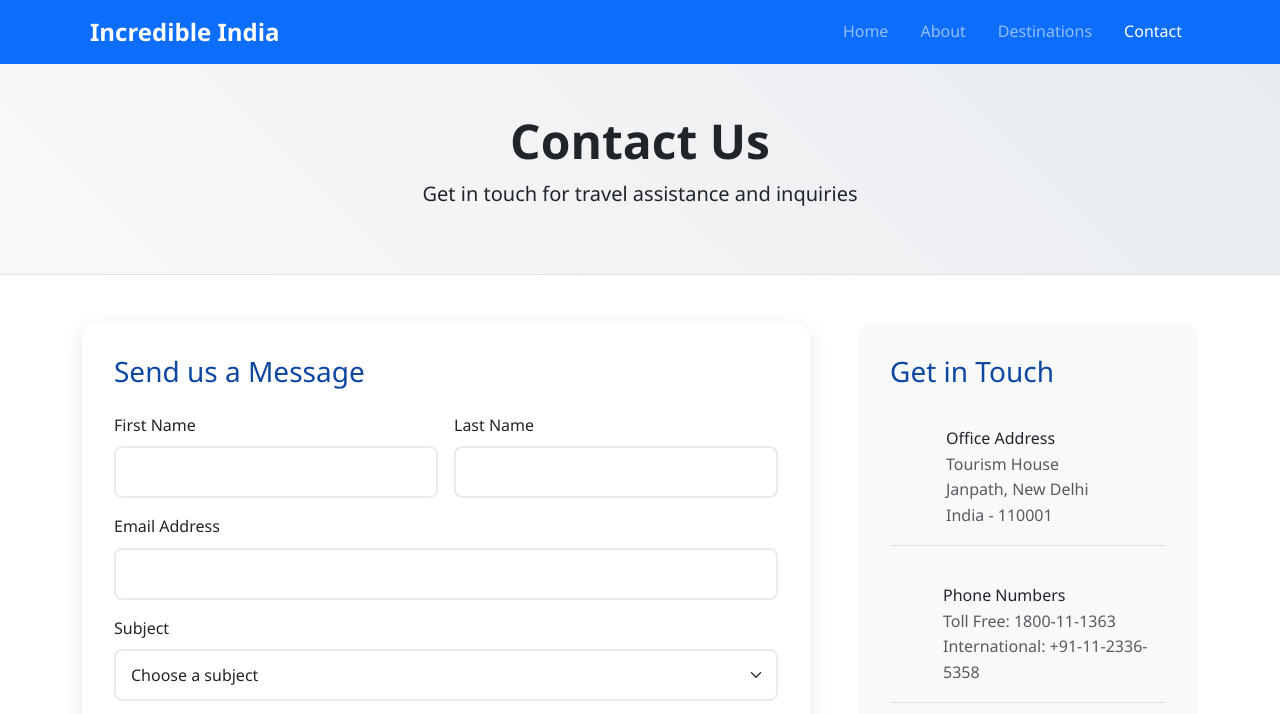
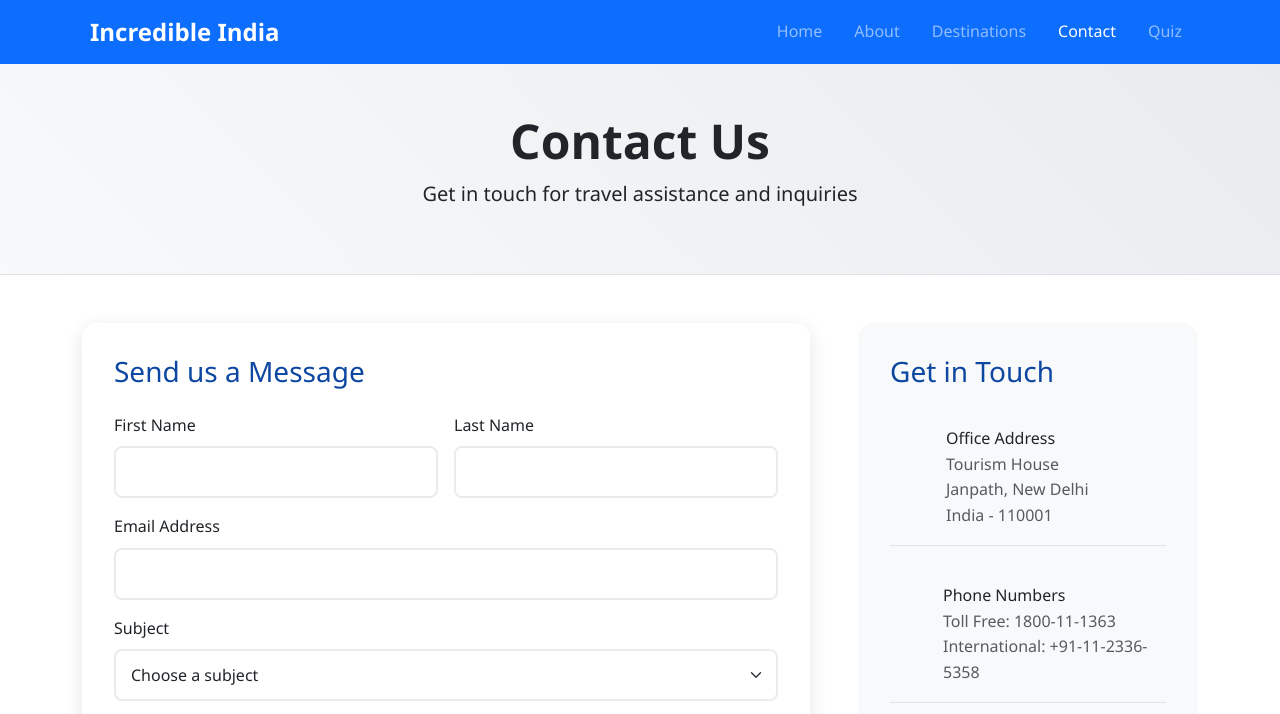
Before and after one commit to YatharthSanghavi/WT, a plain HTML site: page contact.html in a window 1280 px wide. Shown: the top 714 px of the page. Drawn offline with nearby package versions, Linux system fonts and the light colour scheme.

Commit message:
Update contact.html

```diff
--- a/contact.html
+++ b/contact.html
@@ -30,6 +30,9 @@
                     </li>
                     <li class="nav-item">
                         <a class="nav-link active" href="contact.html">Contact</a>
+                    </li>
+                    <li class="nav-item">
+                        <a class="nav-link" href="quiz.html">Quiz</a>
                     </li>
                 </ul>
             </div>
```
